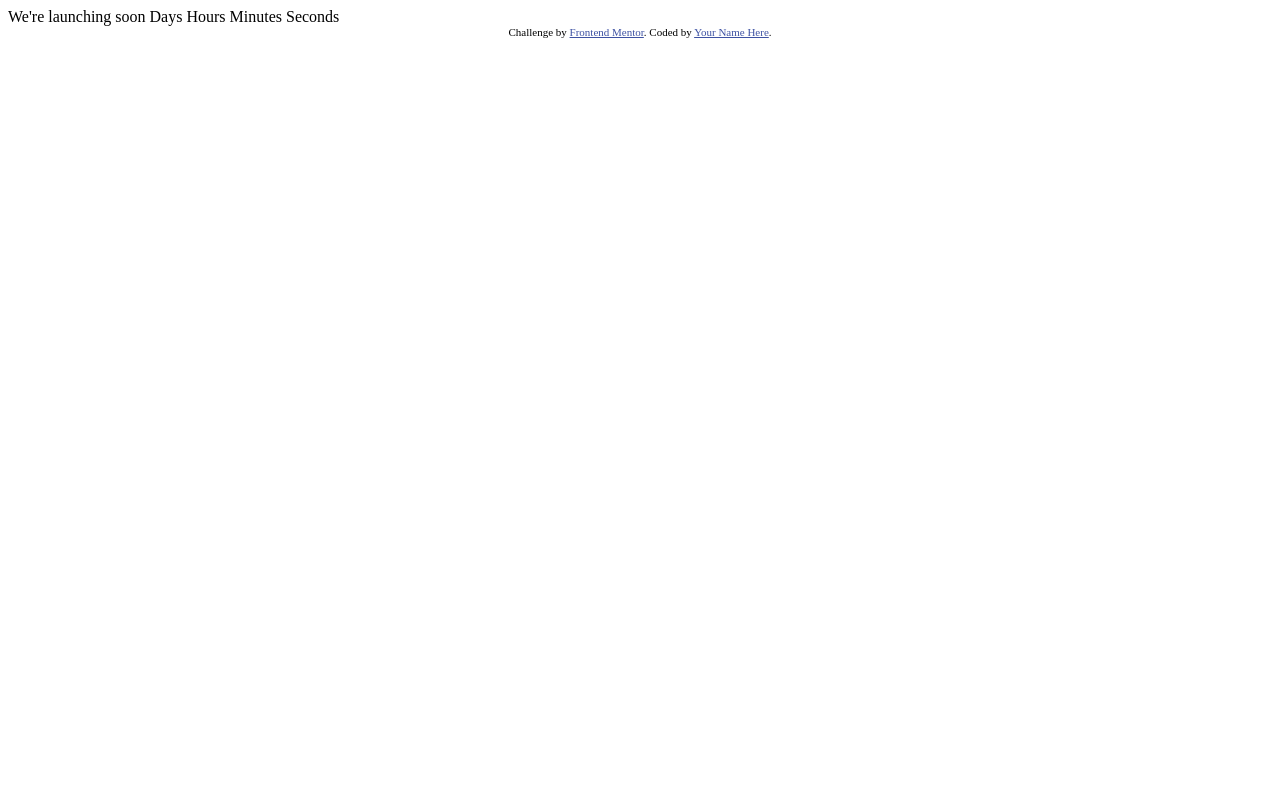
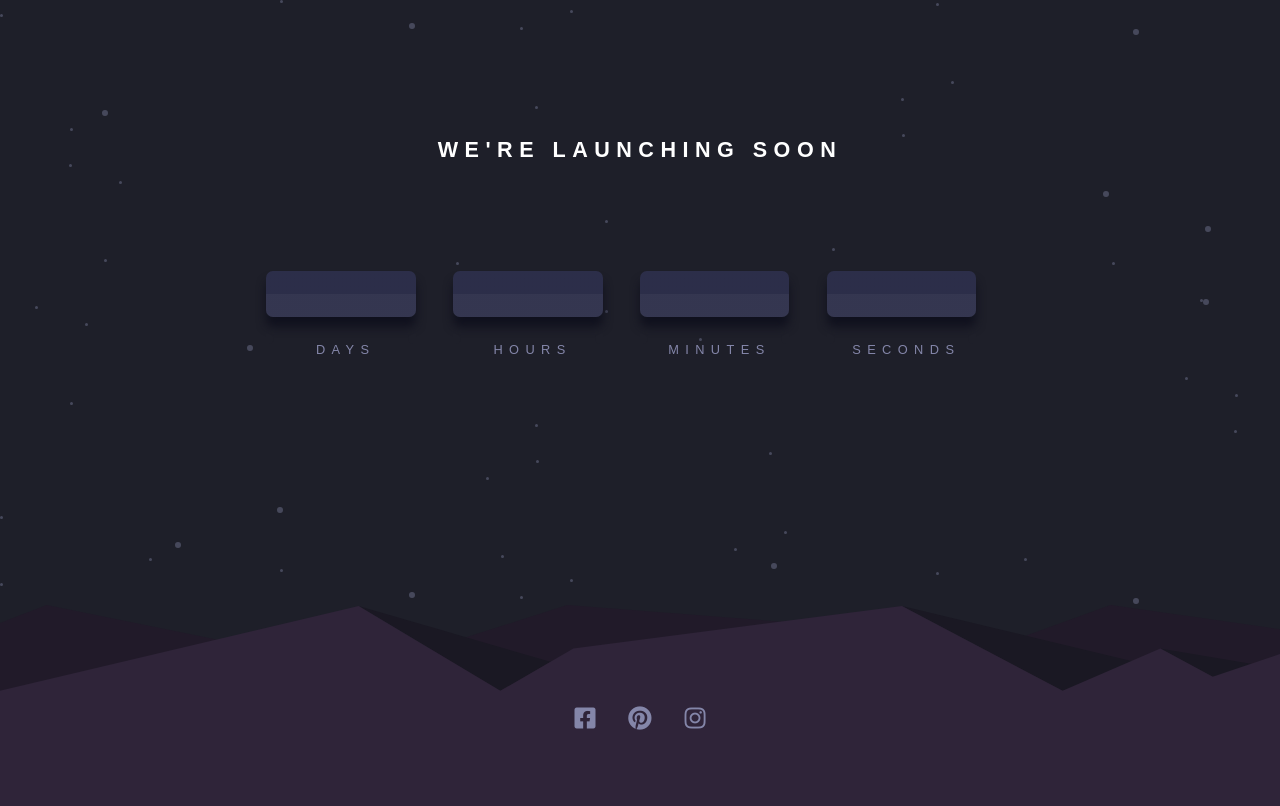
Before and after one commit to m26unkwn/TaskCountdowntimer, a plain HTML site: page index.html in a window 1280 px wide. Drawn offline with Linux system fonts and the light colour scheme; a web font is replaced by a local one.

Commit message:
Added stuff

```diff
--- a/index.html
+++ b/index.html
@@ -5,9 +5,11 @@
   <meta name="viewport" content="width=device-width, initial-scale=1.0"> <!-- displays site properly based on user's device -->
 
   <link rel="icon" type="image/png" sizes="32x32" href="./images/favicon-32x32.png">
-
-  <title>Frontend Mentor | Launch countdown timer</title>
-
+  <link rel="stylesheet" type="text/css" href="stylesheet.css">
+  <link rel="" href="https://fonts.google.com/specimen/Red+Hat+Text" rel="stylesheet">
+    <title>Frontend Mentor | Launch countdown timer</title>
+    <link rel="stylesheet" href="https://use.fontawesome.com/releases/v5.14.0/css/all.css">
+    <link rel="stylesheet" href="https://use.fontawesome.com/releases/v5.14.0/css/v4-shims.css">
   <!-- Feel free to remove these styles or customise in your own stylesheet 👍 -->
   <style>
     .attribution { font-size: 11px; text-align: center; }
@@ -15,17 +17,57 @@
   </style>
 </head>
 <body>
+  <section class="main">
+    <div class="container">
+      <h1>we're Launching soon</h1>
+      <div class="countdown row">
+        <div class="col">
 
-  We're launching soon
+          <div class="value-details">
+            <div class="halfCircle-left"></div>
+            <p id="days" class="value"></p>
+            <div class="halfCircle-right"></div>
+          </div>
+          <p class="title">Days</p>
+        </div>
+        <div class="col">
+          <div class="value-details">
+            <div class="halfCircle-left"></div>
+            <p id="hours" class="value"></p>
+            <div class="halfCircle-right"></div>
+          </div>
+          <p class="title">Hours</p>
+        </div>
+        <div class="col">
+          <div class="value-details">
+            <div class="halfCircle-left"></div>
+            <p id="mins" class="value" ></p>
+            <div class="halfCircle-right"></div>
+          </div>
+          <p class="title">Minutes</p>
+        </div>
+        <div class="col">
+          <div class="value-details">
+            <div class="halfCircle-left"></div>
+            <p id="secs" class="value"></p>
+            <div class="halfCircle-right"></div>
+          </div>
+          <p class="title">Seconds</p>
+        </div>
+      </div>
+    </div>
+  </section>
+  <footer>
+    <div class="container">
+      <div class="social-sites">
+        <a href="#" class="social-link"><i class="fab fa-facebook-square "></i></a>
+        <a href="#" class="social-link" ><i class="fab fa-pinterest"></i></a>
+        <a href="#" class="social-link"><i class="fab fa-instagram"></i></a>
+      </div>
 
-  Days
-  Hours
-  Minutes
-  Seconds
+    </div>
 
-  <div class="attribution">
-    Challenge by <a href="https://www.frontendmentor.io?ref=challenge" target="_blank">Frontend Mentor</a>.
-    Coded by <a href="#">Your Name Here</a>.
-  </div>
+  </footer>
+
 </body>
 </html>
--- a/stylesheet.css
+++ b/stylesheet.css
@@ -0,0 +1,182 @@
+*,*::after,*::before
+{
+    box-sizing: border-box;
+}
+
+h1{
+    color:white;
+    letter-spacing: 0.3em;
+    margin-bottom:2em ;
+
+}
+h1,p{
+    text-transform: uppercase;
+}
+body{
+    font-family: 'Red Hat Text', sans-serif;
+    font-size: 0.9rem;
+    background-image: url("images/bg-stars.svg");
+    background-color:hsl(235, 16%, 14%) ;
+    margin:9.5em 0 0 0;
+}
+.container{
+    width: 100%;
+    margin: 0 auto;
+    text-align: center;
+}
+.countdown{
+    width:90%;
+    margin: 0 auto;
+}
+.row{
+    display:flex;
+    justify-content: space-evenly;
+}
+.col{
+    width:25%;
+}
+.value-details
+{
+    width:80%;
+    color:hsl(345, 95%, 68%) ;
+    background: linear-gradient(hsl(236, 25%, 23%)50%, hsl(236, 21%, 26%) 50%);
+    box-shadow: 0 10px 10px hsl(235, 29%, 9%);
+    padding:0.6em 1em;
+    border-radius: 7px;
+    position: relative;
+}
+.halfCircle-left,.halfCircle-right{
+    height: 8px;
+    width: 5px;
+
+    background-color:hsl(235, 16%, 14%) ;
+    position: absolute;
+    top:1.7em;
+}
+.halfCircle-left{
+    left:0;
+    border-radius: 0 90px 90px 0;
+}
+.halfCircle-right
+{
+     right:0;
+     border-radius: 90px 0 0 90px;
+}
+.value{
+    font-size: 2rem;
+    padding:0;
+    margin: 0 auto;
+
+}
+.title{
+    margin-top: 2em;
+    width:75%;
+    color:hsl(237, 18%, 59%);
+    text-align: center;
+    letter-spacing: 0.5em;
+    font-size: 0.5rem;
+}
+footer{
+
+    background-image: url("images/pattern-hills.svg");
+    background-size: cover;
+    background-repeat: no-repeat;
+    position: absolute;
+    right: 0;
+    bottom: 0;
+    left: 0;
+    padding: 4em;
+    text-align: center;
+
+
+}
+.fab{
+    color:hsl(237, 18%, 59%);
+    font-size:1.8rem;
+ }
+.fab:hover{
+    color:hsl(345, 95%, 68%);
+    cursor: pointer;
+}
+.social-link+.social-link{
+    padding-left:2em;
+}
+@media screen and (min-width:700px)
+{
+    body{
+        font-size: 1rem;
+    }
+
+    .container{
+        width:90%;
+    }
+    .value-details{
+        width: 80%;
+    }
+    .value{
+        font-size: 4rem;
+
+    }
+    .halfCircle-left,.halfCircle-right{
+
+        top:2.8em;
+    }
+    .title{
+        width:80%;
+        font-size: 0.9rem;
+    }
+
+}
+@media screen and (min-width:1200px)
+{
+    body{
+        font-size: 0.9rem;
+    }
+    .main{
+        margin:0;
+    }
+    h1{
+        margin-bottom: 5em;
+    }
+    .container{
+        width:73%;
+    }
+    .countdown
+    {
+    width:80%;
+
+    }
+    .value-details
+   {
+    width:80%;
+    padding: 1.6em ;
+
+
+    }
+    .value{
+        font-size: 4.5rem;
+    }
+    .title{
+        width:85%;
+        font-size: 0.8rem;
+
+    }
+    .halfCircle-left,.halfCircle-right{
+        height:10px;
+        width:8px;
+        top:4.4em;
+    }
+    footer{
+        top:42em;
+        padding:7em;
+    }
+    .fab{
+
+        font-size:1.5rem;
+     }
+
+    .social-link+.social-link{
+        padding-left:2em;
+    }
+
+}
```
